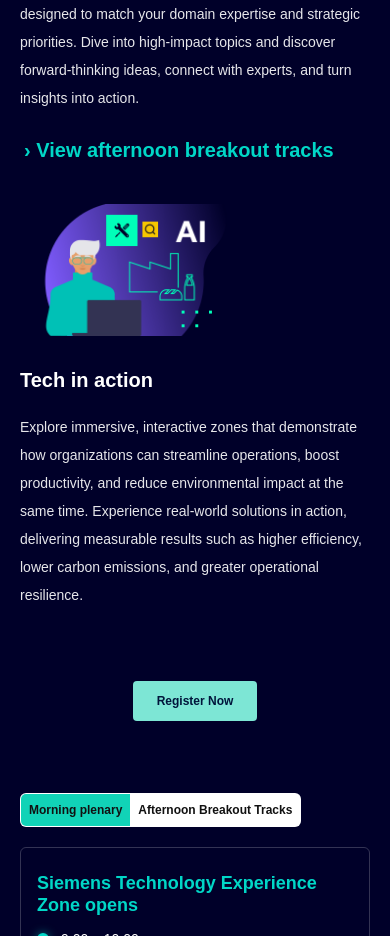
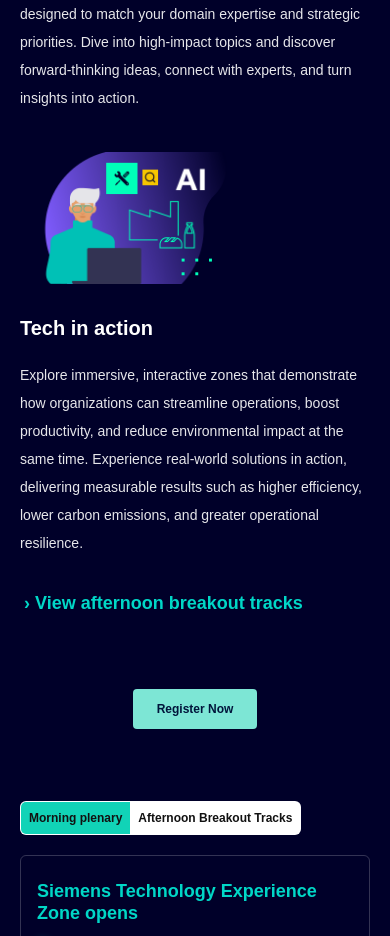
Before and after one commit to WaiYanMinMin/siemens_techsummit, a Next.js app: page / in a window 390 px wide. Shown: the part 2560-3496 px from the top of the page. Built offline with nearby package versions, Linux system fonts and the light colour scheme.

Commit message:
update ui

```diff
--- a/src/app/page.tsx
+++ b/src/app/page.tsx
@@ -169,7 +169,7 @@ export default function Home() {
                 </p>
                 <a
                   href="#agenda-afternoon"
-                  className="hitech-interactive mt-6 inline-flex rounded px-1 text-xl font-semibold text-[#00d7c7] transition hover:text-[#7de6d5]"
+                  className="hitech-interactive mt-6 hidden rounded px-1 text-xl font-semibold text-[#00d7c7] transition hover:text-[#7de6d5] md:inline-flex"
                 >
                   &#8250; View afternoon breakout tracks
                 </a>
@@ -193,6 +193,15 @@ export default function Home() {
                   emissions, and greater operational resilience.
                 </p>
               </article>
+            </div>
+
+            <div className="mt-8 md:hidden">
+              <a
+                href="#agenda-afternoon"
+                className="hitech-interactive inline-flex rounded px-1 text-lg font-semibold text-[#00d7c7] transition hover:text-[#7de6d5]"
+              >
+                &#8250; View afternoon breakout tracks
+              </a>
             </div>
 
           </div>
--- a/src/components/floating-register-cta.tsx
+++ b/src/components/floating-register-cta.tsx
@@ -43,7 +43,7 @@ export function FloatingRegisterCta({ startId, endId }: FloatingRegisterCtaProps
   if (!isVisible) return null;
 
   return (
-    <div className="fixed bottom-3 left-0 right-0 z-40 flex justify-end px-4 py-2 sm:justify-center sm:px-8 lg:px-12">
+    <div className="fixed bottom-3 left-0 right-0 z-40 flex justify-center px-4 py-2 sm:px-8 lg:px-12">
       <a
         href="#register"
         className="hitech-interactive inline-flex h-9 items-center rounded-sm bg-[#7de6d5] px-5 text-[11px] font-bold text-[#00153b] transition hover:brightness-95 sm:h-11 sm:px-8 sm:text-sm"
```
